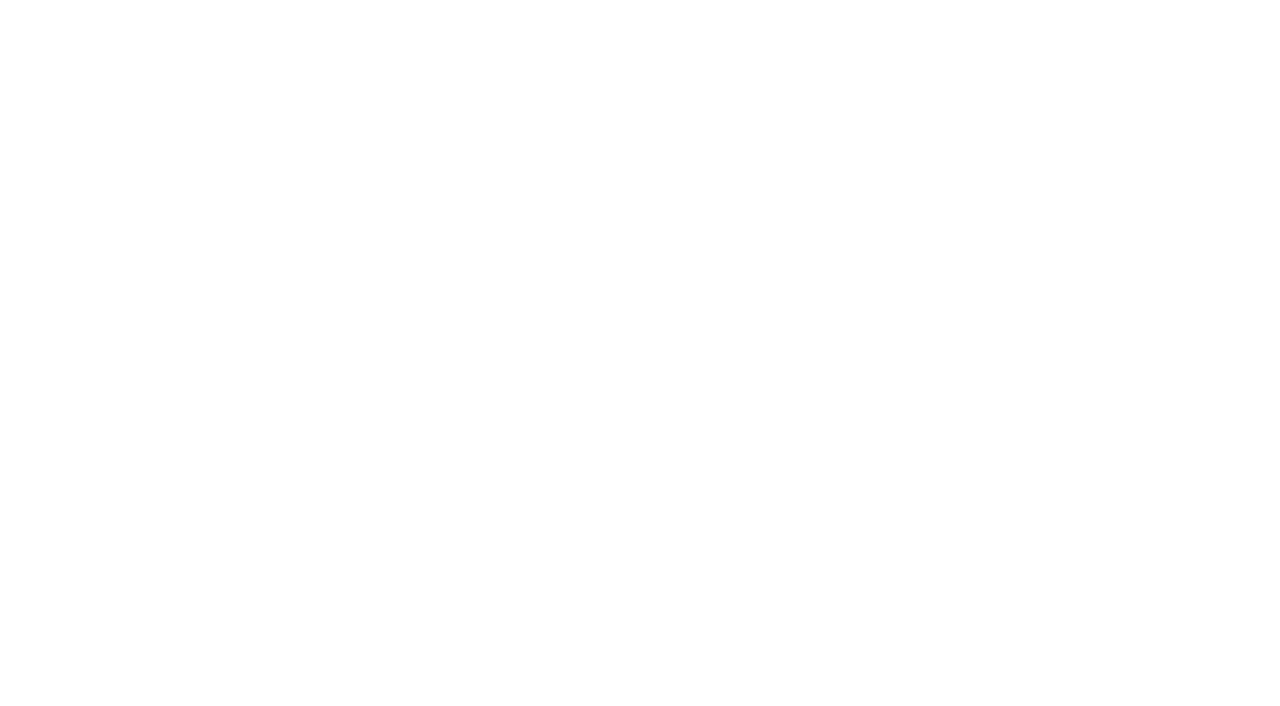
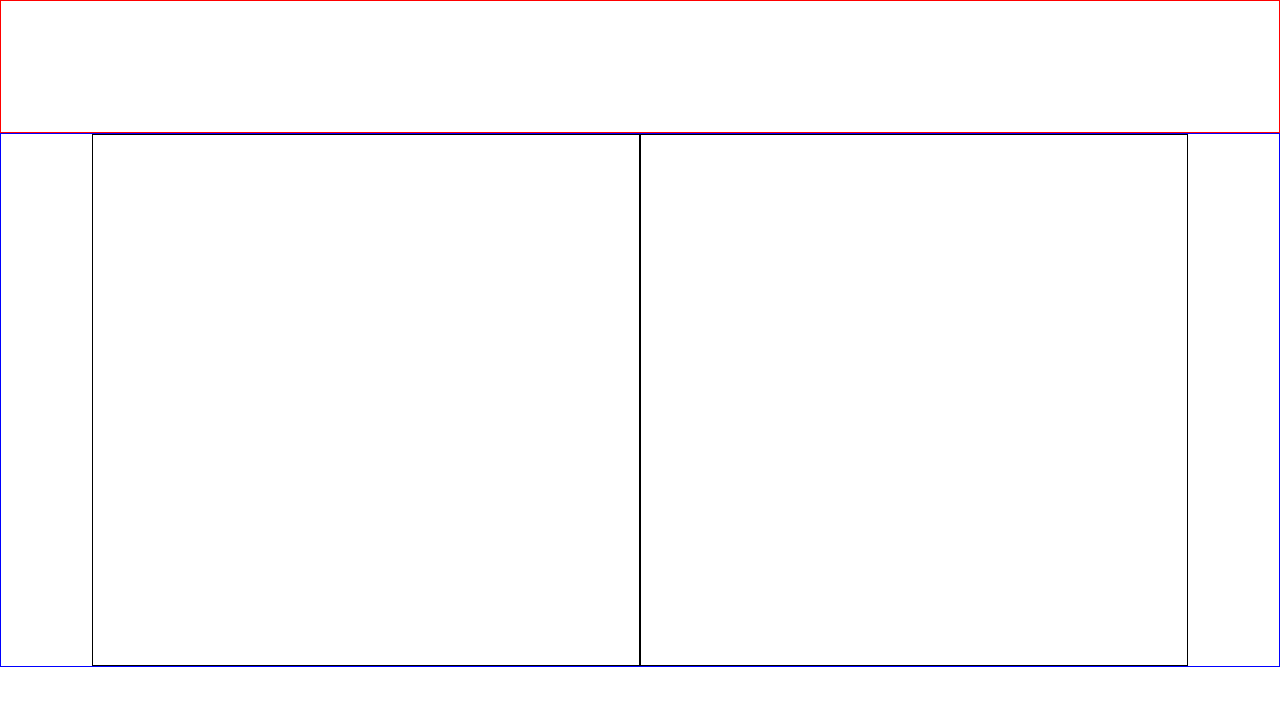
Before and after one commit to JMathiak/odin-battleship, a website: page dist/index.html in a window 1280 px wide. Drawn offline with Linux system fonts and the light colour scheme.

Commit message:
started laying out page

```diff
--- /dev/null
+++ b/src/style.css
@@ -0,0 +1,37 @@
+* {
+    margin: 0;
+    padding: 0;
+  }
+
+  html, body{
+      height: 100%;
+  }
+
+  .container{
+      height: 100%;
+      width: 100%;
+      display: grid;
+      grid-template-rows: 1fr 4fr 1fr;
+  }
+
+  .header{
+      border: 1px solid red;
+  }
+
+  .board{
+      border:1px solid blue;
+      display: grid;
+      grid-template-columns: .5fr 3fr 3fr .5fr;
+      grid-template-areas: '. pb gb .';
+  }
+
+
+  #player-board{
+      grid-area: pb;
+      border: 1px solid black;
+  }
+
+  #guess-board{
+      grid-area: gb;
+      border: 1px solid black;
+  }
```
Also changed, not shown: src/index.js (+10 -0 lines), dist/index.html, dist/main.js (added).
